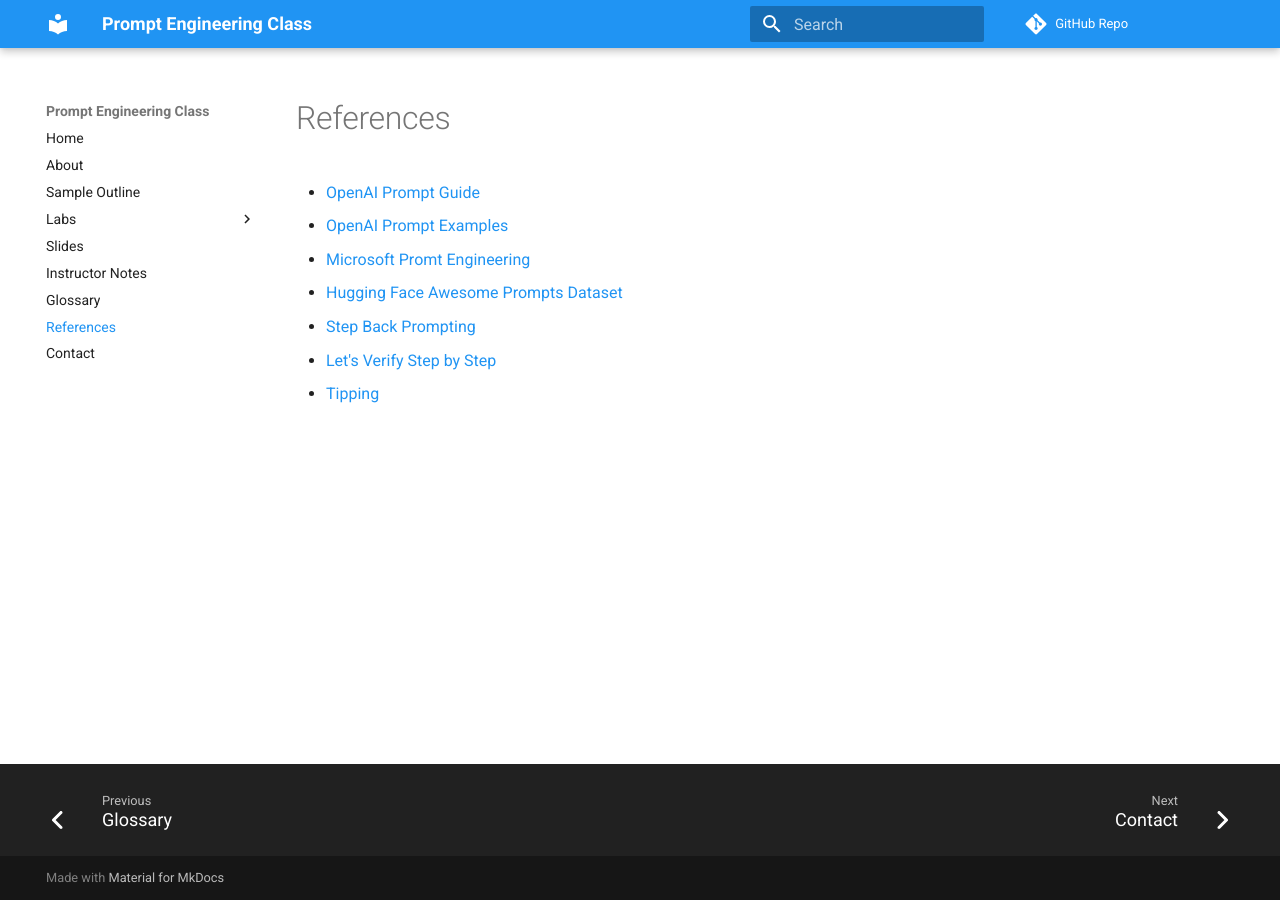
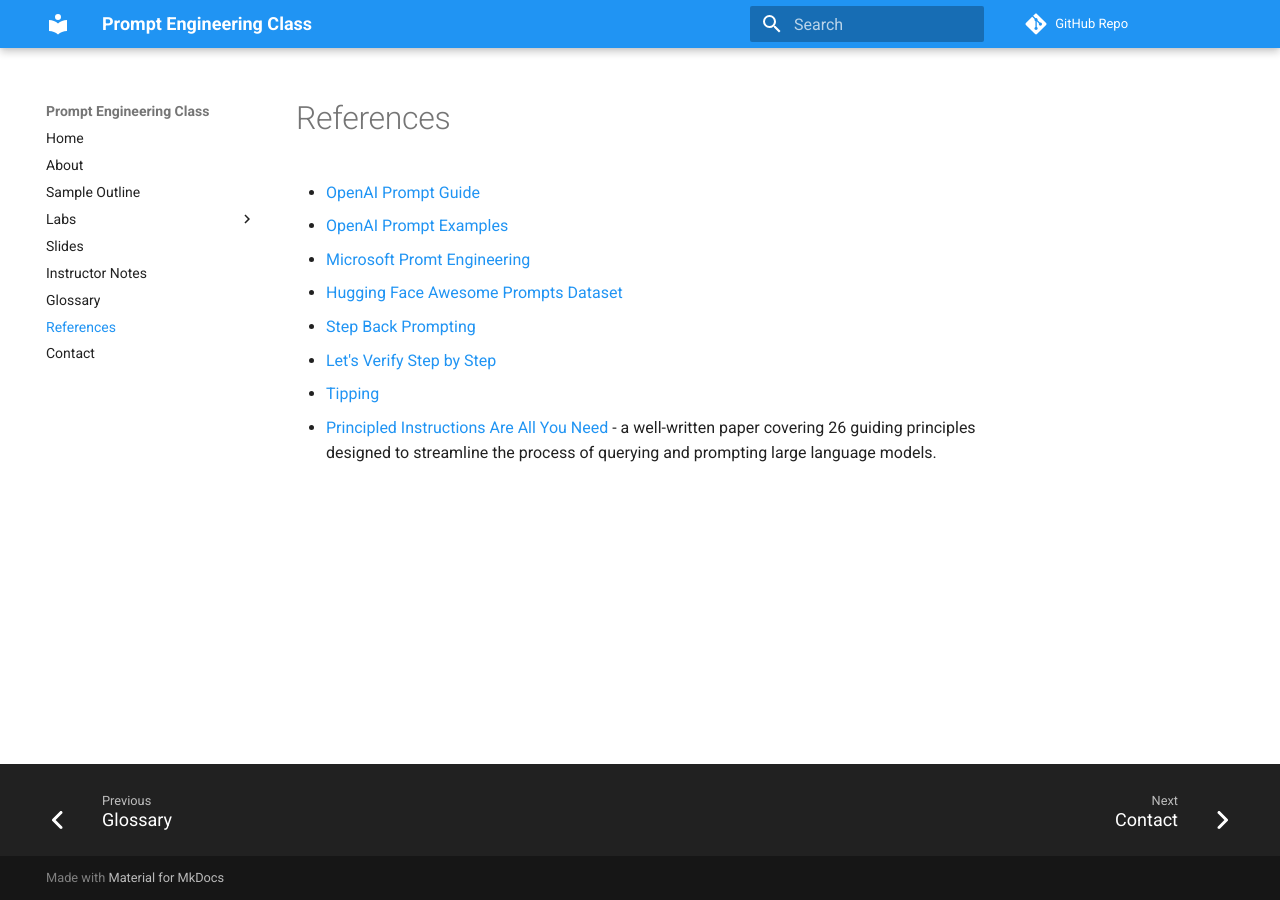
Before and after one commit to dmccreary/prompt-class, an MkDocs documentation site: the page built from docs/references.md, in a window 1280 px wide. Built offline with MkDocs 1.6.1 and Material for MkDocs 9.7.7, drawn with Linux system fonts in a browser that asks for light colours; comment, search, counter and statistics services are not loaded.

Commit message:
updating content

```diff
--- a/docs/references.md
+++ b/docs/references.md
@@ -7,3 +7,4 @@
 * [Step Back Prompting](https://medium.com/@cobusgreyling/a-new-prompt-engineering-technique-has-been-introduced-called-step-back-prompting-b00e8954cacb)
 * [Let's Verify Step by Step](https://arxiv.org/abs/2305.20050)
 * [Tipping](https://twitter.com/voooooogel/status/1730726744314069190)
+* [Principled Instructions Are All You Need](https://arxiv.org/abs/2312.16171v2) - a well-written paper covering 26 guiding principles designed to streamline the process of querying and prompting large language models.
```
